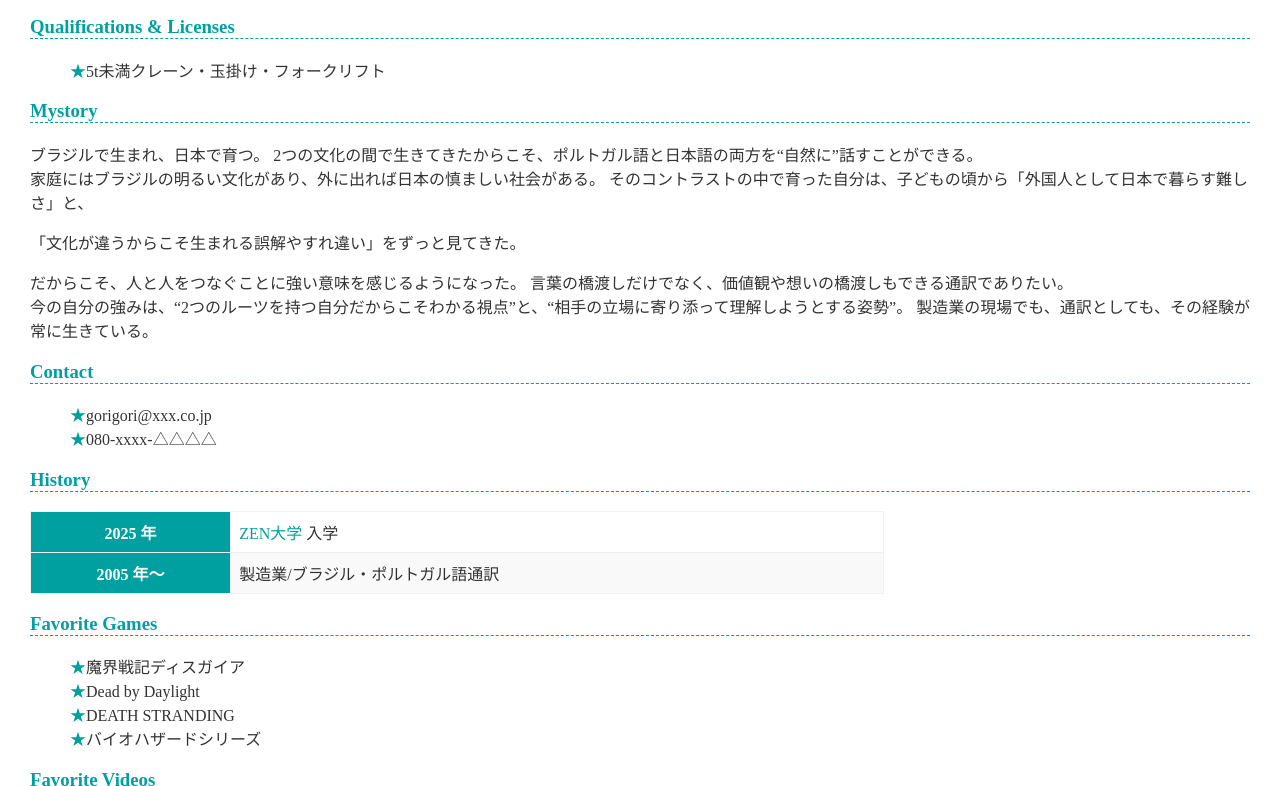
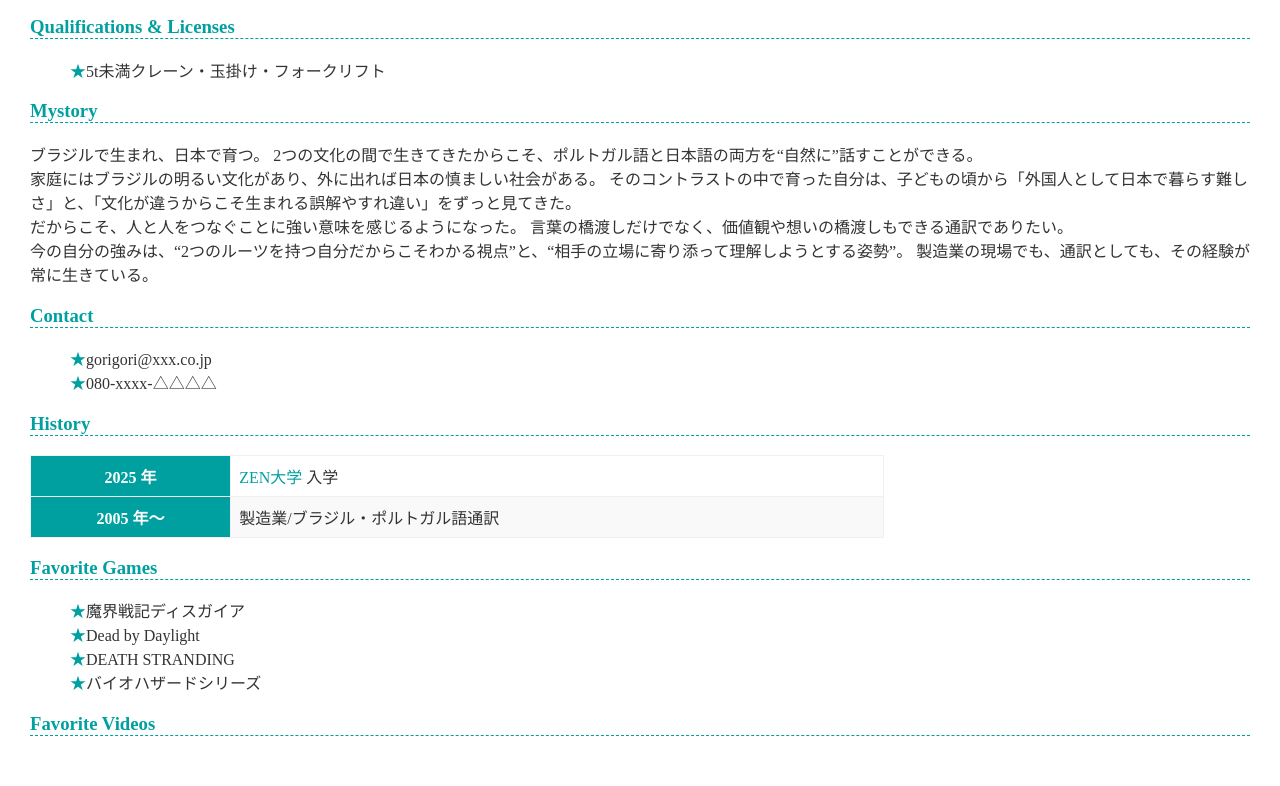
Before and after one commit to Gorigori-Macho/Anderson.github.io, a plain HTML site: page index.html in a window 1280 px wide. Shown: the part 860-1646 px from the top of the page. Drawn offline with Linux system fonts and the light colour scheme; grey boxes are pictures that could not be loaded.

Commit message:
Fix HTML formatting in index.html

```diff
--- a/index.html
+++ b/index.html
@@ -36,7 +36,7 @@
 2つの文化の間で生きてきたからこそ、ポルトガル語と日本語の両方を“自然に”話すことができる。<br>
 
 家庭にはブラジルの明るい文化があり、外に出れば日本の慎ましい社会がある。
-そのコントラストの中で育った自分は、子どもの頃から「外国人として日本で暮らす難しさ」と、<p>「文化が違うからこそ生まれる誤解やすれ違い」をずっと見てきた。<br></p>
+そのコントラストの中で育った自分は、子どもの頃から「外国人として日本で暮らす難しさ」と、「文化が違うからこそ生まれる誤解やすれ違い」をずっと見てきた。<br>
 
 だからこそ、人と人をつなぐことに強い意味を感じるようになった。
 言葉の橋渡しだけでなく、価値観や想いの橋渡しもできる通訳でありたい。<br>
```
